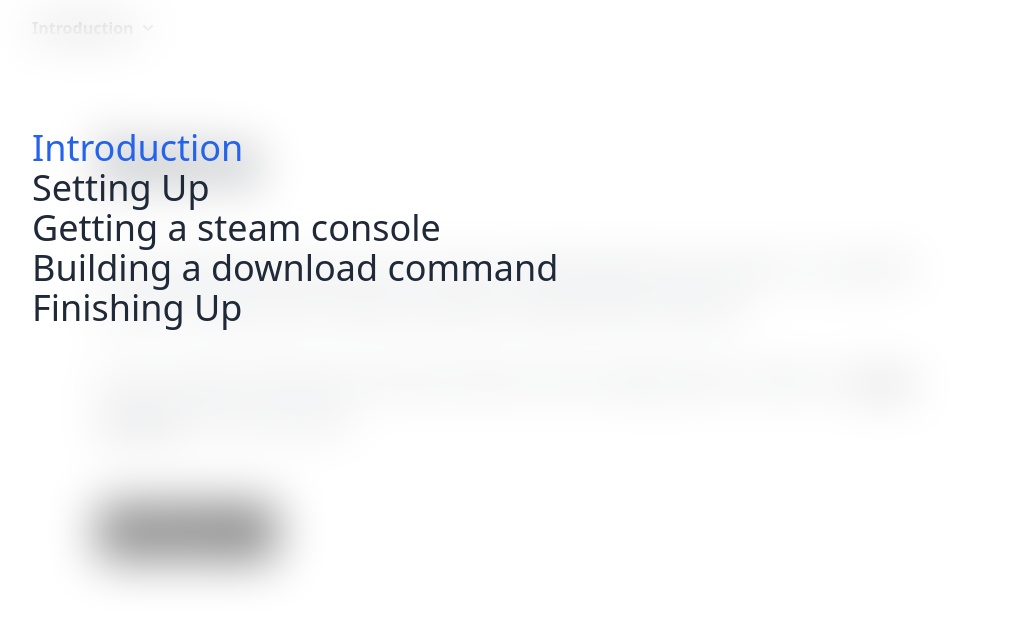
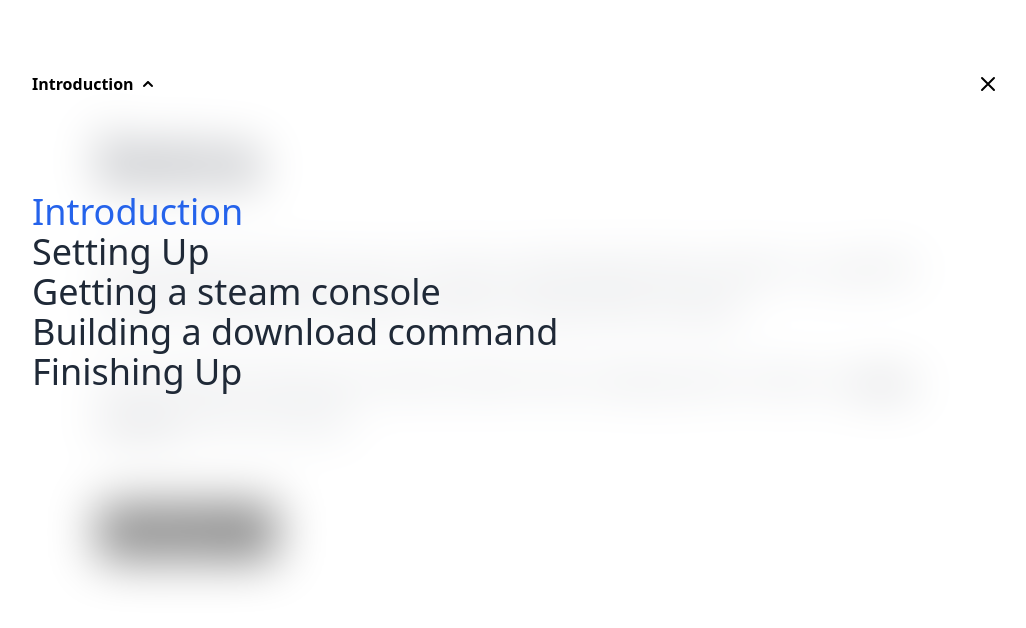
Before and after one commit to byhemechi/downgradeTutorial, a Next.js app: page / in a window 1280 px wide. Both pictures are taken after a click on the button "Introduction". Shown: the top 628 px of the page, without its empty margins (128-1154 px from the left). Built offline with nearby package versions, Linux system fonts and the light colour scheme.

Commit message:
header close button and styling changes

```diff
--- a/pages/_app.tsx
+++ b/pages/_app.tsx
@@ -27,16 +27,22 @@
       ) : (
         ""
       )}
-      <header className={`fixed top-0 w-full ${styles.glass}  z-10`}>
-        <div className="w-full max-w-screen-lg mx-auto px-2">
+      <header
+        className={`fixed transition-all transform-gpu ${
+          menuVisible ? "translate-y-14" : ""
+        } w-full z-20 top-0`}
+      >
+        <div className="w-full max-w-screen-lg mx-auto px-2 flex">
           <button
-            className="bg-transparent hover:bg-black/5 px-6 py-4 flex items-center gap-1 font-bold"
+            className="bg-transparent hover:bg-black/5  dark:hover:bg-white/5 px-6 py-4 flex items-center gap-1 font-bold"
             onClick={() => setMenu(!menuVisible)}
           >
             <div>{step}</div>
             <svg
               xmlns="http://www.w3.org/2000/svg"
-              className="h-5 w-5"
+              className={`h-5 w-5 transform-gpu transition-transform ${
+                menuVisible ? "-rotate-180" : ""
+              }`}
               viewBox="0 0 20 20"
               fill="currentColor"
             >
@@ -47,19 +53,46 @@
               />
             </svg>
           </button>
+          <div className="flex-1" />
+          <div>
+            <button
+              onClick={() => setMenu(false)}
+              className={[
+                "bg-transparent hover:bg-black/5 dark:hover:bg-white/5 p-4 flex items-center gap-1 font-bold",
+                "rounded-full",
+                menuVisible ? "" : "opacity-0 pointer-events-none",
+              ].join(" ")}
+            >
+              <svg
+                xmlns="http://www.w3.org/2000/svg"
+                className="h-6 w-6"
+                fill="none"
+                viewBox="0 0 24 24"
+                stroke="currentColor"
+                strokeWidth={2}
+              >
+                <path
+                  strokeLinecap="round"
+                  strokeLinejoin="round"
+                  d="M6 18L18 6M6 6l12 12"
+                />
+              </svg>
+            </button>
+          </div>
         </div>
       </header>
       <div
         className={[
-          menuVisible ? "" : "opacity-0 pointer-events-none",
-          `fixed top-0 left-0 w-full h-full z-20 ${styles.glass}`,
-          `transition-opacity`,
+          `fixed top-0 left-0 w-full ${
+            menuVisible ? "h-screen" : "h-14"
+          } overflow-hidden z-10 ${styles.glass}`,
+          `transition-all`,
         ].join(" ")}
         aria-hidden={!menuVisible}
       >
         <div
-          className={`mx-auto p-8 py-16 lg:py-32 max-w-screen-lg text-4xl transform-gpu ${
-            !menuVisible ? "-translate-y-16" : "translate-y-0"
+          className={`mx-auto p-8 py-24 lg:py-48 max-w-screen-lg text-4xl transform-gpu transition-all ${
+            !menuVisible ? "-translate-y-16 opacity-0" : "translate-y-0"
           }`}
         >
           <ol>
```
